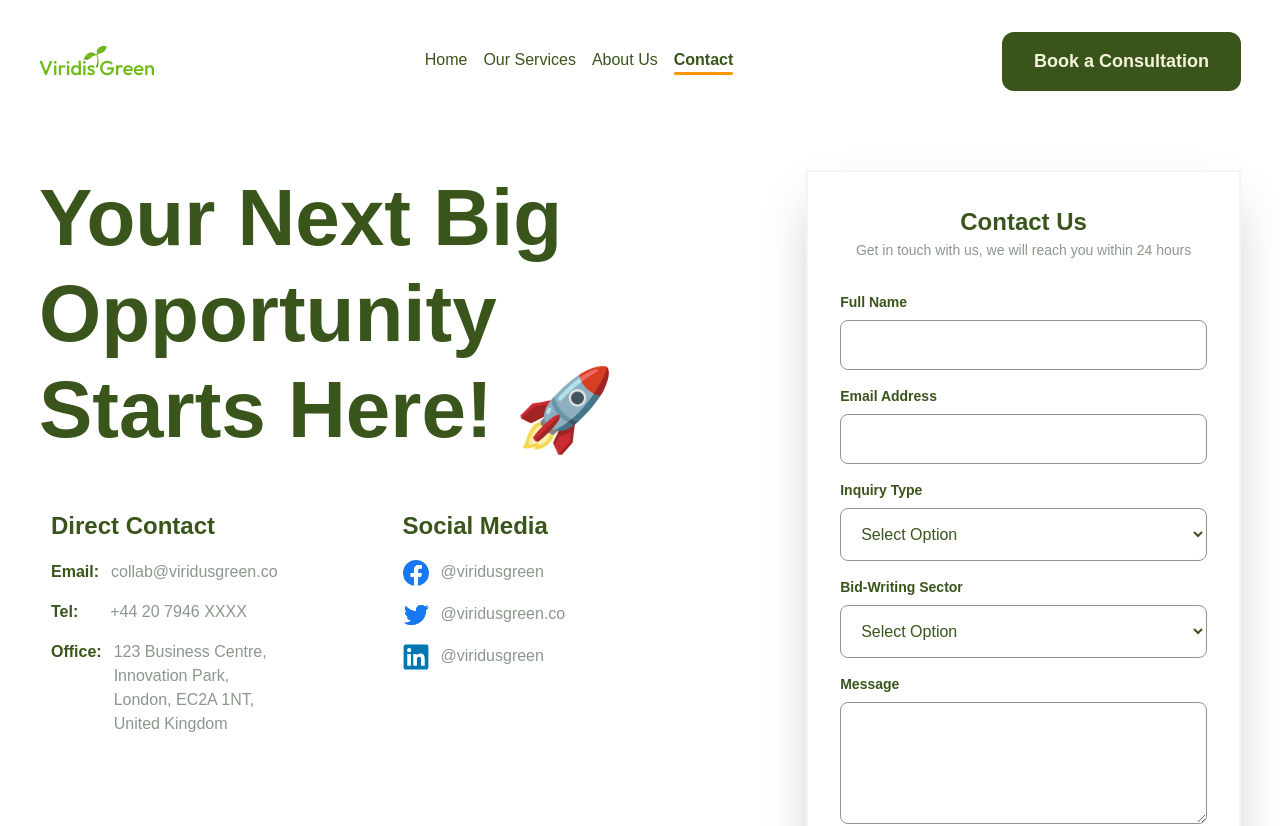
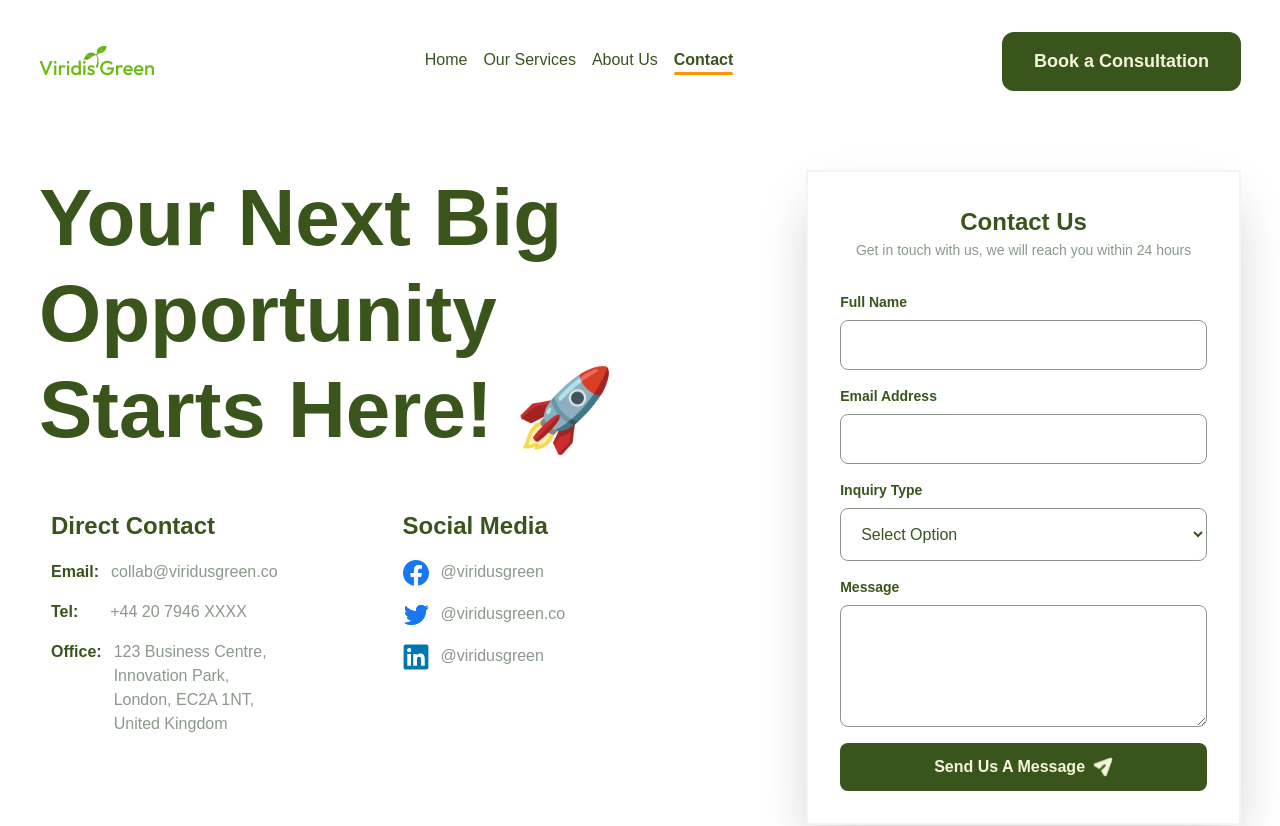
Before and after one commit to AChris-T/VirdisGreen, a Next.js app: page /contact in a window 1280 px wide. Shown: the top 826 px of the page. Built offline with nearby package versions, Linux system fonts and the light colour scheme.

Commit message:
fix:made some changes on the contact form

```diff
--- a/src/app/contact/page.jsx
+++ b/src/app/contact/page.jsx
@@ -20,7 +20,7 @@
       email: '',
       inquiryType: '',
       message: '',
-      BidSector: '',
+      //BidSector: '',
     },
     validationSchema: Yup.object({
       fullName: Yup.string().required('Full Name is required'),
@@ -28,7 +28,7 @@
         .email('Invalid email address')
         .required('Email is required'),
       inquiryType: Yup.string().required('Please select an inquiry type'),
-      BidSector: Yup.string().required('Please select an inquiry type'),
+     // BidSector: Yup.string().required('Please select an inquiry type'),
       message: Yup.string().required('Message cannot be empty'),
     }),
     onSubmit: (values, { resetForm }) => {
@@ -38,7 +38,7 @@
         email: values.email,
         inquiry_type: values.inquiryType,
         message: values.message,
-        BidSector: values.BidSector,
+       // BidSector: values.BidSector,
       };
 
       emailjs
@@ -211,7 +211,7 @@
 
                 {/**Bid selector */}
 
-                <div className="flex flex-col gap-2">
+                {/* <div className="flex flex-col gap-2">
                   <label className="block font-bold text-green-100 text-sm">
                     Bid-Writing Sector{' '}
                   </label>
@@ -236,7 +236,7 @@
                       {formik.errors.BidSector}
                     </p>
                   ) : null}
-                </div>
+                </div> */}
 
                 {/* Message */}
                 <div className="flex flex-col gap-2">
```
